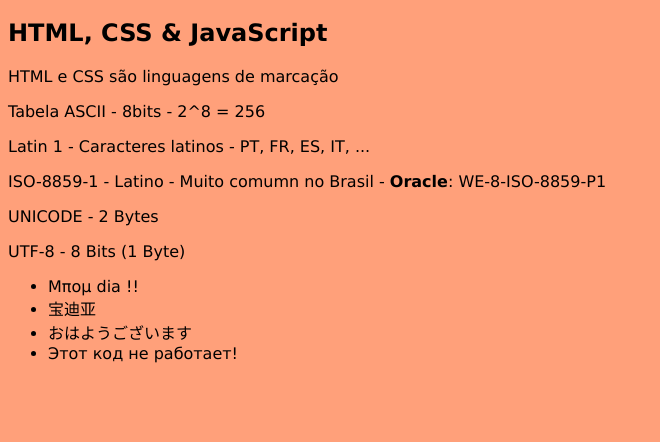
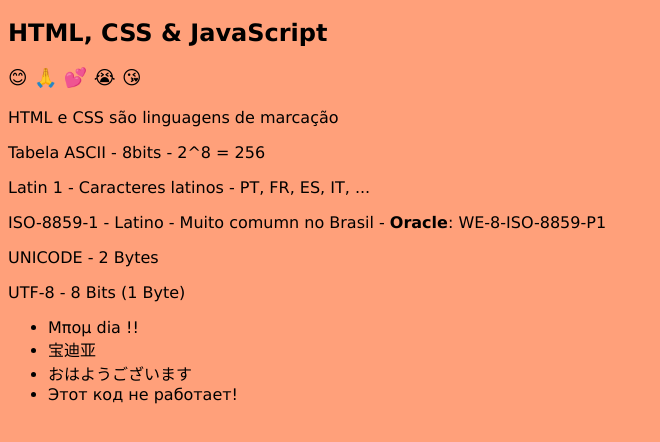
Before and after one commit to danielscarvalho/FTT-WEB-LTP3-2021-1, a plain HTML site: page index.html in a window 1280 px wide. Shown: the part 62-504 px from the top of the page, without its empty margins (0-660 px from the left). Drawn offline with Linux system fonts and the light colour scheme.

Commit message:
Update index.html

```diff
--- a/index.html
+++ b/index.html
@@ -15,7 +15,7 @@
 <body>
     <h1>FTT - WEB</h1>
     <H2>HTML, CSS & JavaScript</H2>
-    <h3></h3>
+    <h3>😊 🙏 💕 😭 😘 </h3>
     <p>HTML e CSS são linguagens de marcação</p>
     <P>Tabela ASCII - 8bits - 2^8 = 256</P>
     <P>Latin 1 - Caracteres latinos - PT, FR, ES, IT, ...</P>
```
